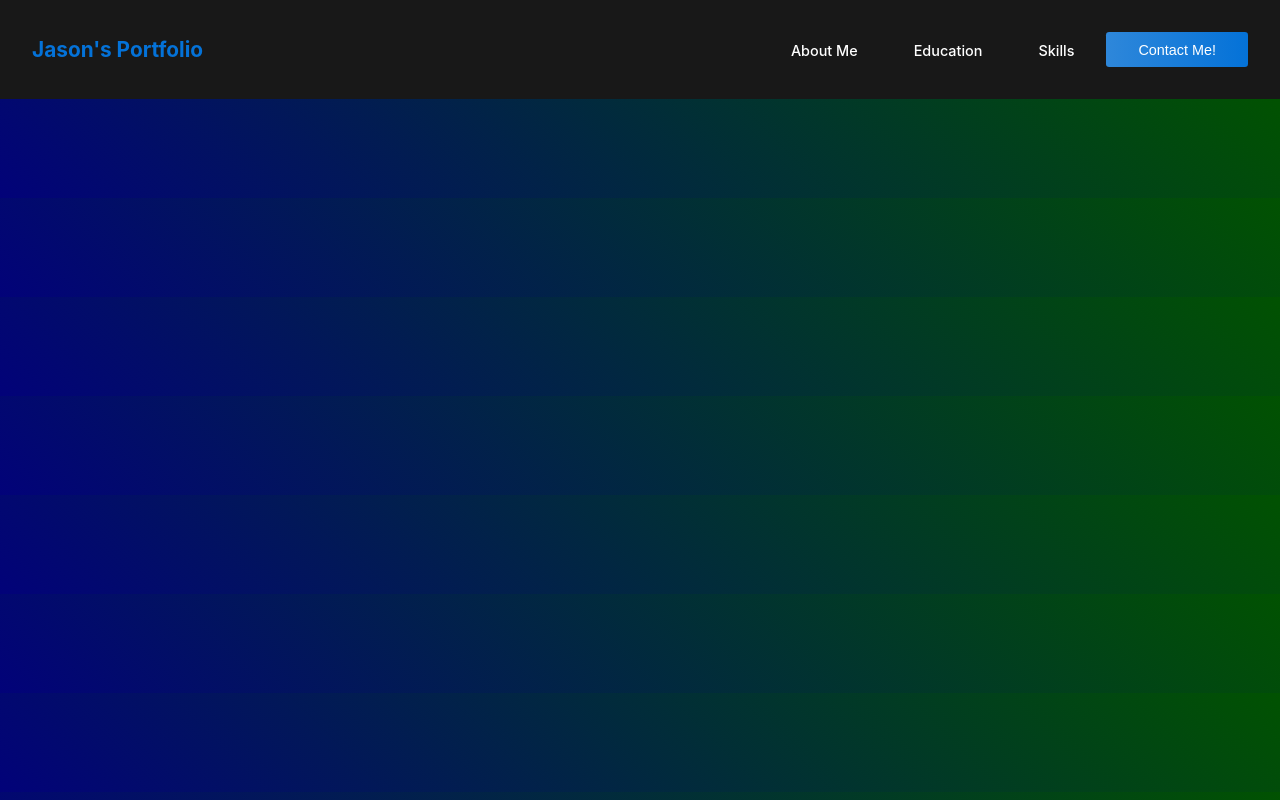
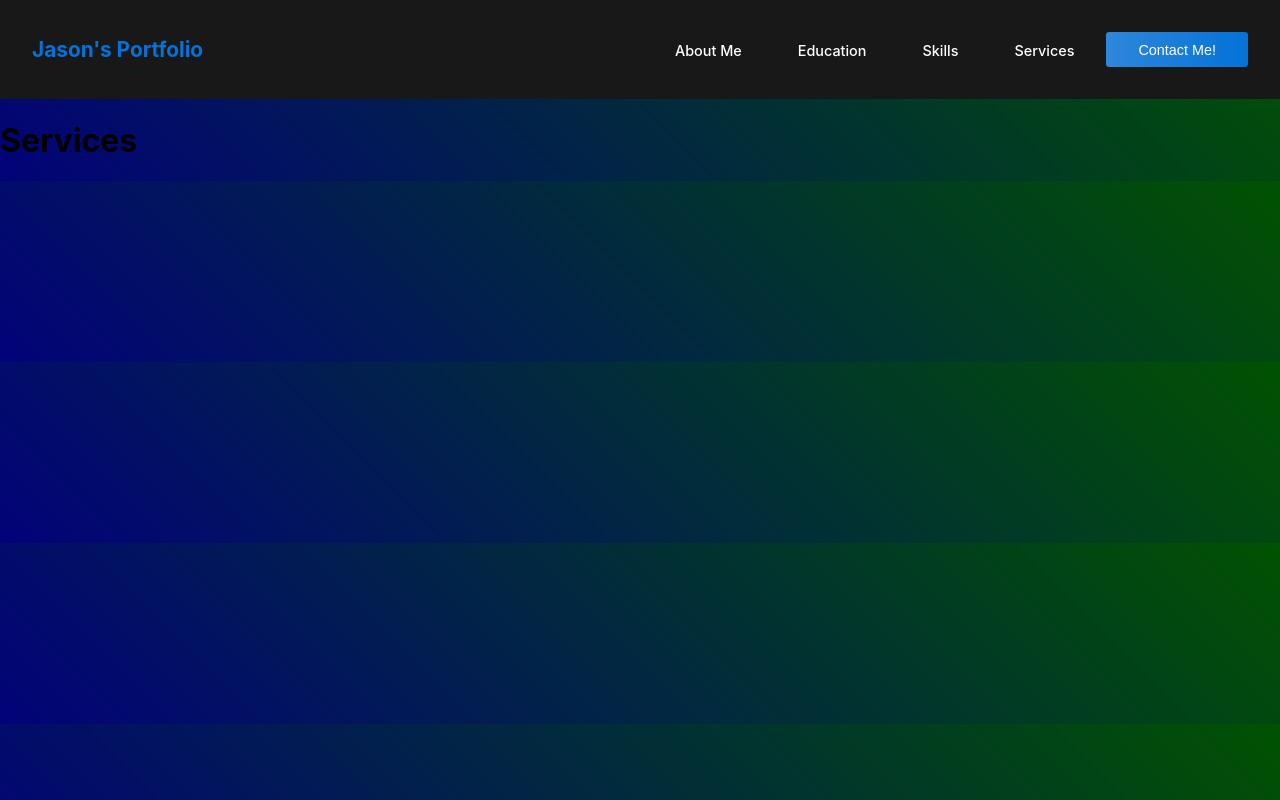
Before and after one commit to JasonR-White23/JasonPortfolio, a React (Create React App) app in the folder portfolio/: page /services in a window 1280 px wide. Built offline with nearby package versions, Linux system fonts and the light colour scheme.

Commit message:
Created and implemented Services.jsx file to the nav bar and home page

```diff
--- a/portfolio/src/App.jsx
+++ b/portfolio/src/App.jsx
@@ -6,6 +6,7 @@ import Education from './components/Education/Education';
 import Navbar from './components/Navbar/Navbar';
 import Skills from './components/Skills/Skills';
 import ContactMe from './components/ContactMe/ContactMe';
+import Services from './components/Services/Services';
 import './App.css';
 
 const App = () => {
@@ -18,6 +19,7 @@ const App = () => {
         <Route path="/education" element={<Education />} />
         <Route path="/skills" element={<Skills />} />
         <Route path="/contactme" element={<ContactMe />} />
+        <Route path="/services" element={<Services />} />
       </Routes>
     </>
   )
--- a/portfolio/src/components/HomePage/HomePage.jsx
+++ b/portfolio/src/components/HomePage/HomePage.jsx
@@ -4,6 +4,7 @@ import AboutMe from '../AboutMe/AboutMe'
 import Education from '../Education/Education'
 import Skills from '../Skills/Skills'
 import ContactMe from '../ContactMe/ContactMe'
+import Services from '../Services/Services'
 
 const HomePage = () => {
   return (
@@ -15,6 +16,7 @@ const HomePage = () => {
       <AboutMe />
       <Education />
       <Skills />
+      <Services />
       <ContactMe />
     </>
   )
--- a/portfolio/src/components/Navbar/Navbar.jsx
+++ b/portfolio/src/components/Navbar/Navbar.jsx
@@ -39,6 +39,11 @@ const Navbar = () => {
                                 Skills
                             </NavLink>
                         </li>
+                        <li>
+                            <NavLink to="/services" className="menu-item">
+                                Services
+                            </NavLink>
+                        </li>
 
                         <Link to="/contactme" className="link">
                             <button className="contact-btn">
--- /dev/null
+++ b/portfolio/src/components/Services/Services.jsx
@@ -0,0 +1,14 @@
+import './Services.css'
+
+const Services = () => {
+    return (
+        <>
+            <h1>
+                Services
+            </h1>
+        </>
+    );
+
+}
+
+export default Services;
```
Also changed, not shown: portfolio/src/components/Services/Services.css (added).
